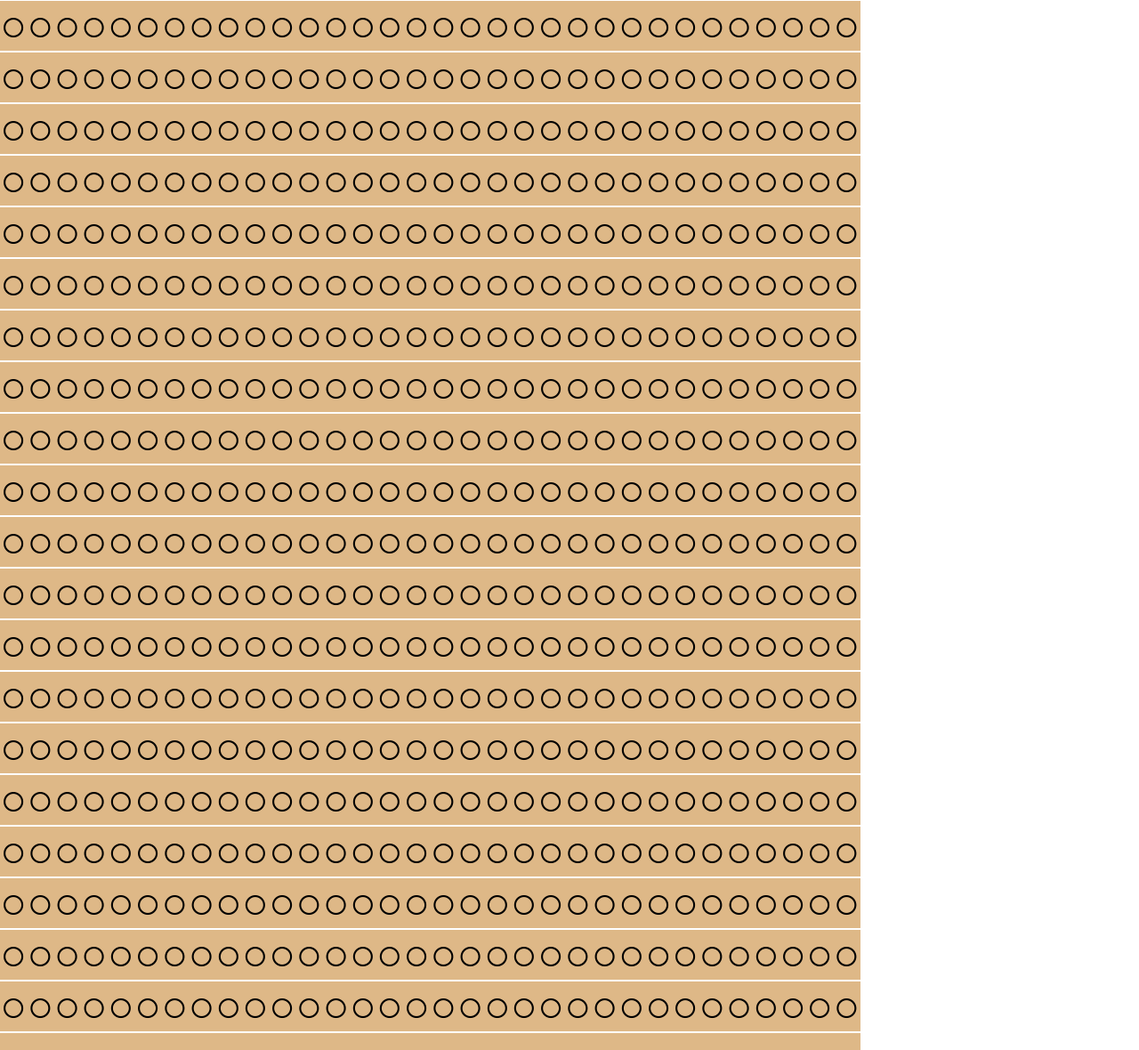
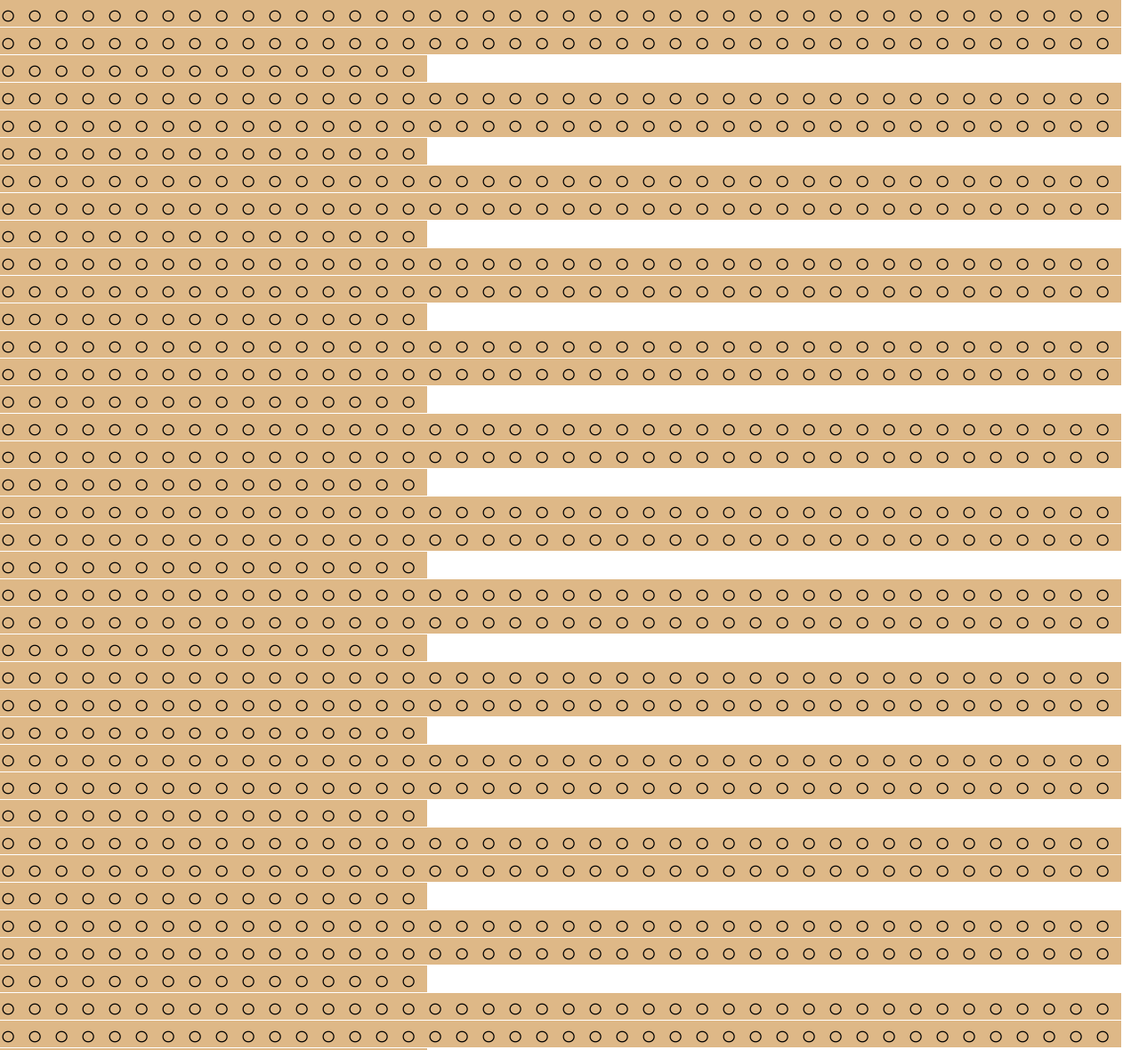
Before and after one commit to NeeeeT/RingScreenArray, a plain HTML site: page index.html in a window 1280 px wide. Shown: the top 1180 px of the page at 89% size. Drawn offline with Linux system fonts and the light colour scheme.

Commit message:
edited size and js func.

```diff
--- a/index.html
+++ b/index.html
@@ -16,8 +16,10 @@
             background-color: burlywood;
         }
         .dot{
-            display: inline;
-            font-size: 50px;
+            display: inline-block;
+            font-size: 30px;
+            width: 30px;
+            height: 30px;
             background-color: burlywood;
         }
         #exportArr{
--- a/js/init.js
+++ b/js/init.js
@@ -14,15 +14,15 @@ DrawInit = () => {
 }
 SceneInit = () => {
     let app = document.getElementById("app");
-    let colLength = 32;
-    let rowLength = 32;
+    let colLength = 100;
+    let rowLength = 16;
     app.innerHTML = ``;
     for (let j = 0; j < rowLength; j++) {
         app.innerHTML += `<div id="${j}"><div>`;
         let col = document.getElementById(j);
         col.innerHTML = ``;
         for (let i = 0; i < colLength; i++) {
-            col.innerHTML += `<div class="dot" id="(${j},${i})">○</div>`;
+            col.innerHTML += `<div class="dot" id={${j},${i}} x="${j}" y="${i}">○</div>`;
         }
     }
     app.innerHTML += `<div><a id="exportArr" href="#">輸出圖像陣列</a></div>`;
@@ -40,10 +40,13 @@ RegisterBtn = () => {
         })
     }
     exp.addEventListener("click", () => {
-        let tempArr = []
+        let tempArr = [];
+        // let xArr = [];
+        // let yArr = [];
         for (let i = 0; i < dot.length; i++) {
-            if (dot[i].innerText == "●")
+            if (dot[i].innerText == "●"){
                 tempArr.push(dot[i].id);
+            }
         }
         console.log(tempArr);
     })
```
